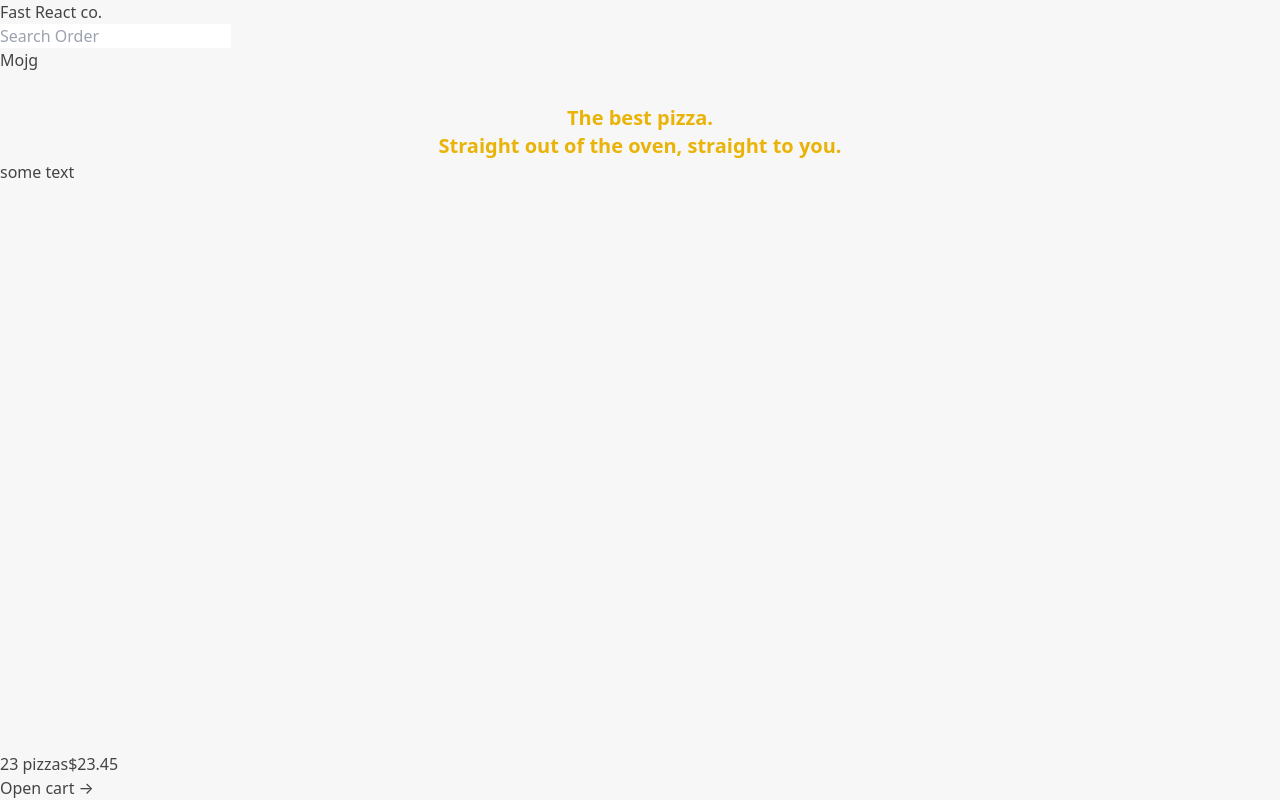
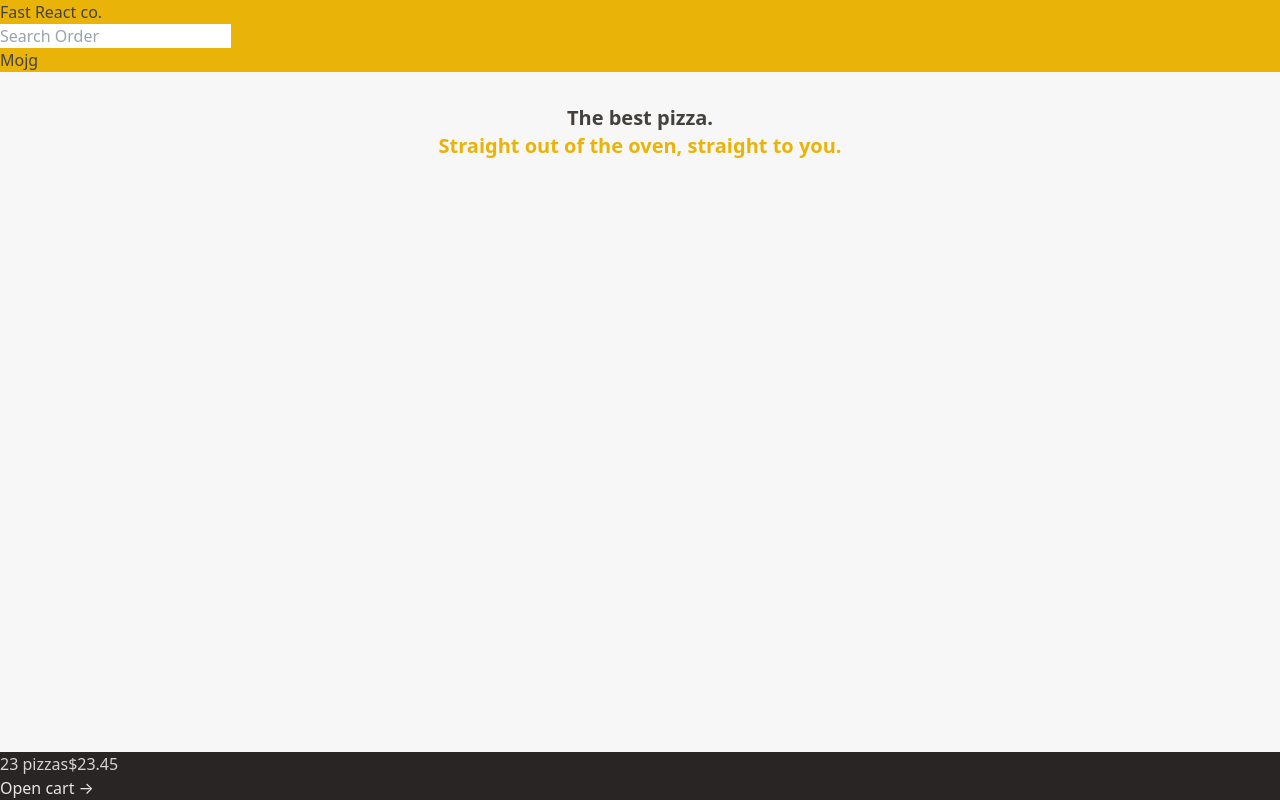
Before and after one commit to mojvaf/fast-pizza, a React (Vite) app: page / in a window 1280 px wide. Built offline with nearby package versions, Linux system fonts and the light colour scheme.

Commit message:
added color to text

```diff
--- a/src/features/cart/CartOverview.jsx
+++ b/src/features/cart/CartOverview.jsx
@@ -1,9 +1,9 @@
-import { Link } from "react-router-dom";
+import { Link } from 'react-router-dom';
 
 function CartOverview() {
   return (
-    <div>
-      <p>
+    <div className="bg-stone-800 text-stone-200">
+      <p className="text-stone-300">
         <span>23 pizzas</span>
         <span>$23.45</span>
       </p>
--- a/src/ui/Header.jsx
+++ b/src/ui/Header.jsx
@@ -1,9 +1,9 @@
-import { Link } from "react-router-dom";
-import SearchOrder from "../features/order/SearchOrder";
+import { Link } from 'react-router-dom';
+import SearchOrder from '../features/order/SearchOrder';
 
 export const Header = () => {
   return (
-    <header>
+    <header className="bg-yellow-500">
       <Link to="/">Fast React co.</Link>
       <SearchOrder />
       <p>Mojg</p>
--- a/src/ui/Home.jsx
+++ b/src/ui/Home.jsx
@@ -1,12 +1,14 @@
 function Home() {
   return (
     <div>
-      <h1 className="text-center text-xl font-semibold text-yellow-500">
+      <h1 className="text-center text-xl font-semibold text-stone-700">
         The best pizza.
         <br />
-        Straight out of the oven, straight to you.
+        <span className="text-yellow-500">
+          {' '}
+          Straight out of the oven, straight to you.
+        </span>
       </h1>
-      <p>some text</p>
     </div>
   );
 }
```
Also changed, not shown: src/features/order/CreateOrder.jsx (+10 -10 lines).
